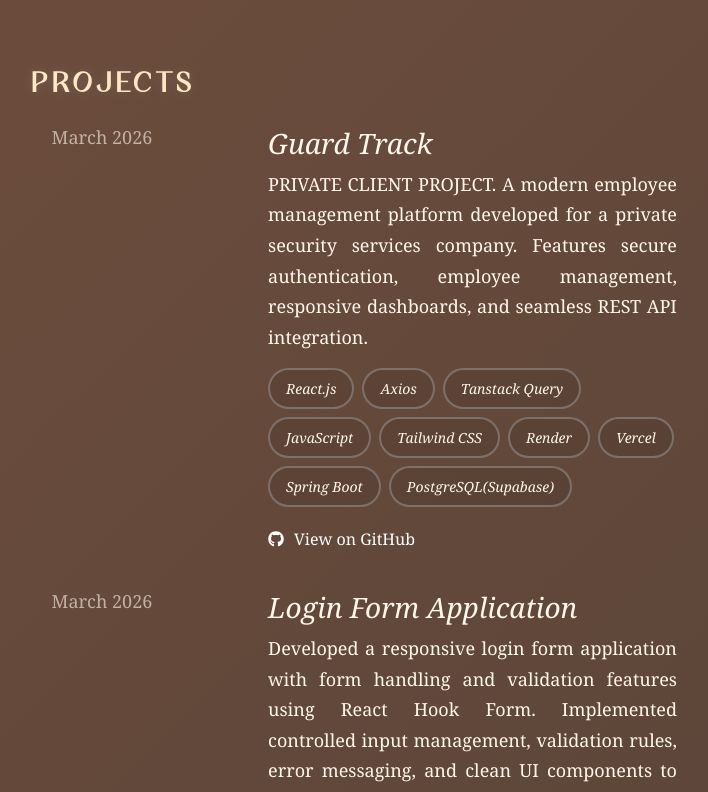
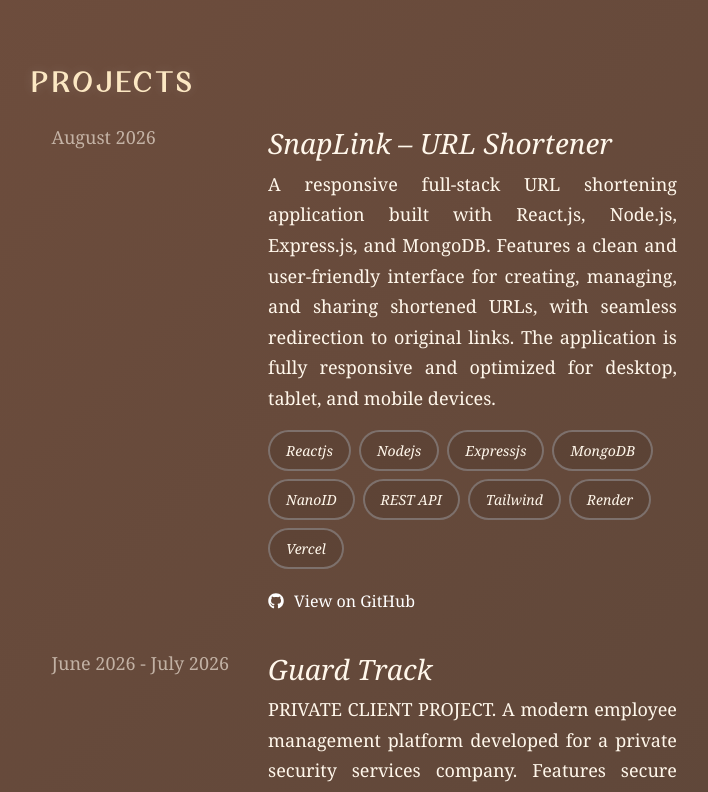
Before and after one commit to jinettashree/portfolio-website, a React (Vite) app in the folder portfolio-website/: page / in a window 1280 px wide. Shown: the part 1380-2172 px from the top of the page, without its empty margins (471-1179 px from the left). Built offline with nearby package versions, Linux system fonts and the light colour scheme; no server answers.

Commit message:
Added Latest Project

```diff
--- a/portfolio-website/src/modules/sections/projectsSection/projects.js
+++ b/portfolio-website/src/modules/sections/projectsSection/projects.js
@@ -1,8 +1,24 @@
 export const projects = [
+  {
+    title: "SnapLink – URL Shortener",
+
+    duration: "August 2026",
+
+    description:
+      "A responsive full-stack URL shortening application built with React.js, Node.js, Express.js, and MongoDB. Features a clean and user-friendly interface for creating, managing, and sharing shortened URLs, with seamless redirection to original links. The application is fully responsive and optimized for desktop, tablet, and mobile devices.",
+
+    skills: [
+      "Reactjs", "Nodejs", "Expressjs", "MongoDB", "NanoID", "REST API", "Tailwind", "Render", "Vercel"
+    ],
+
+    liveLink: "https://snap-link-one.vercel.app/",
+
+    githubLink: "https://github.com/jinettashree/SnapLink",
+  },
   {
     title: "Guard Track",
 
-    duration: "March 2026",
+    duration: "June 2026 - July 2026",
 
     description:
       "PRIVATE CLIENT PROJECT. A modern employee management platform developed for a private security services company. Features secure authentication, employee management, responsive dashboards, and seamless REST API integration.",
```
